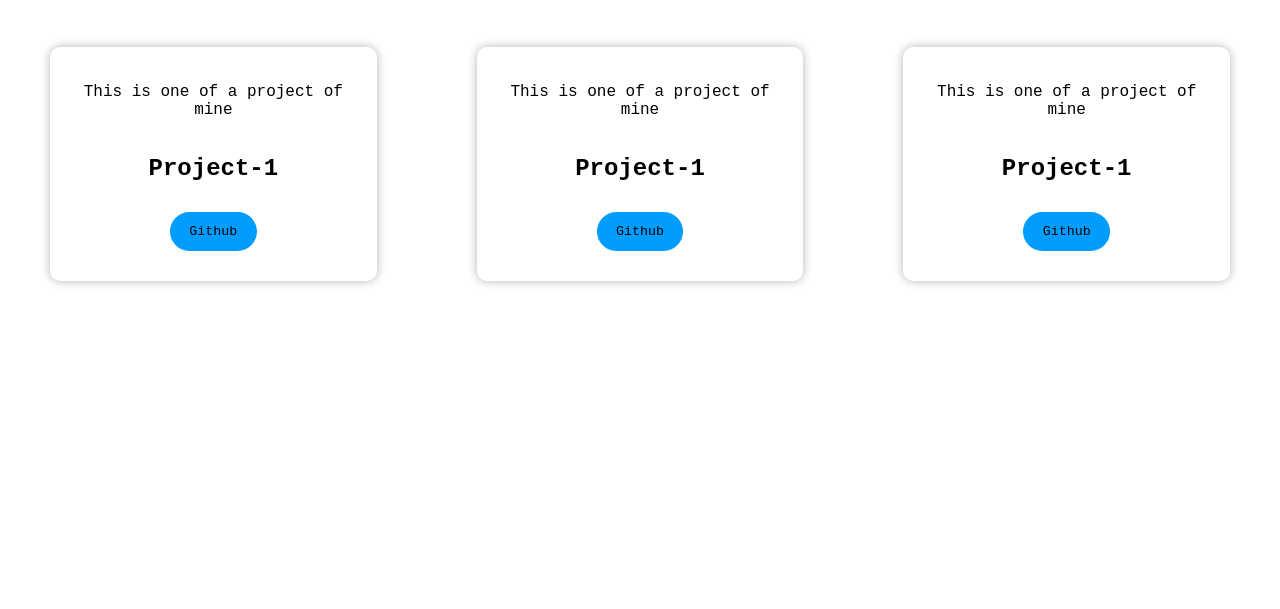
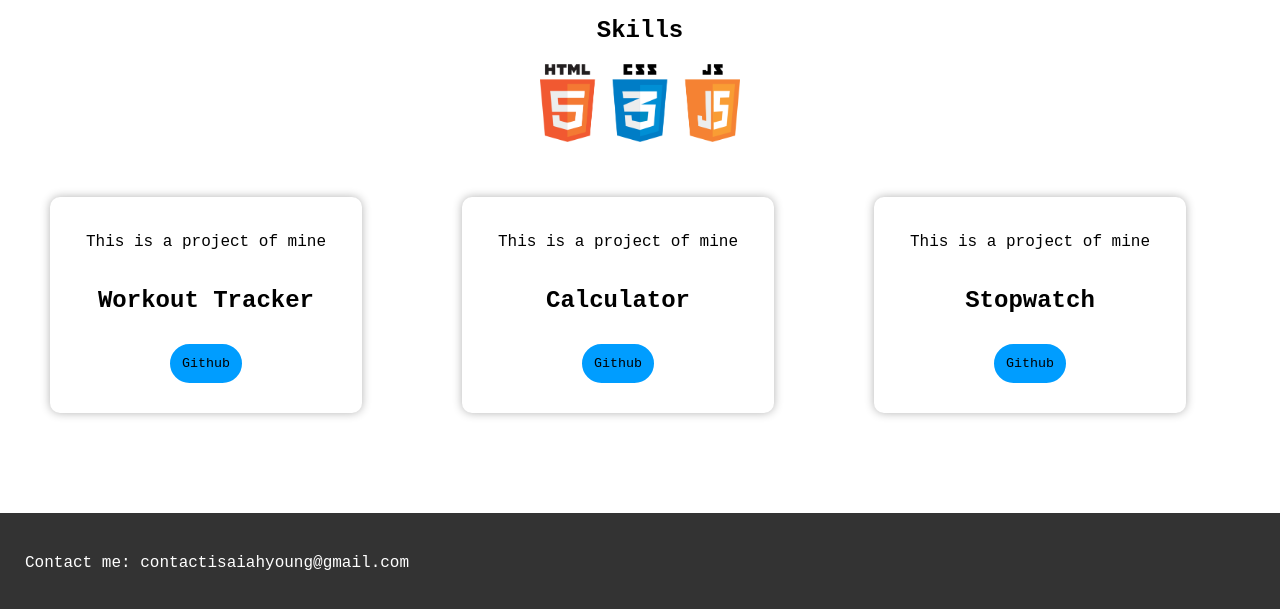
Before and after one commit to itsisaiahyoung/itsisaiahyoung.github.io, a plain HTML site: page index.html in a window 1280 px wide. Shown: the part 441-1050 px from the top of the page. Before the commit the page ends 800 px from the top, so only its background shows below. Drawn offline with Linux system fonts and the light colour scheme.

Commit message:
Added skills section and a foot for the contact section

```diff
--- a/index.html
+++ b/index.html
@@ -16,9 +16,9 @@
 
       <div class="nav-links">
         <a href="#">Home</a>
-        <a href="#">About</a>
+        <a href="#about">About</a>
         <a href="#projects">Projects</a>
-        <a href="#">Contact</a>
+        <a href="#contact">Contact</a>
       </div>
     </nav>
 
@@ -33,26 +33,36 @@
     </div>
   </header>
   <main>
-    <div class="about">
+    <div id="about">
         <p id="about-p"></p>
     </div>
 
 
-    <div div="projects">
+    <div id="skills">
+      <h2>Skills</h2>
+      <div class="skill-imgs">
+        <img src="imgs/programming-lang.png" width="200" />
+
+      </div>
+
+    </div>
+
+
+    <div id="projects">
       <div class="project-cards">
         <div class="card">
-          <p>This is one of a project of mine</p>
-          <h2>Project-1</h2>
+          <p>This is a project of mine</p>
+          <h2>Workout Tracker</h2>
           <button>Github</button>
         </div>
         <div class="card">
-          <p>This is one of a project of mine</p>
-          <h2>Project-1</h2>
+          <p>This is a project of mine</p>
+          <h2>Calculator</h2>
           <button>Github</button>
         </div>
         <div class="card">
-          <p>This is one of a project of mine</p>
-          <h2>Project-1</h2>
+          <p>This is a project of mine</p>
+          <h2>Stopwatch</h2>
           <button>Github</button>
         </div>
 
@@ -67,6 +77,12 @@
 
   </main>
 
+  <foot>
+    <div id="contact">
+      <p>Contact me: contactisaiahyoung@gmail.com</p>
+    </div>
+  </foot>
+
   <script src="app.js"></script>
 </body>
 </html>
--- a/style.css
+++ b/style.css
@@ -98,19 +98,19 @@
 
 /* about */
 
-.about {
+#about {
   display: flex;
   justify-content: center;
   text-align: center;
 }
 
 @media screen and (min-width: 750px) {
-  .about {
+  #about {
     margin: auto 200px;
   }
 }
 
-.about p::after {
+#about p::after {
   content: '';
   display: inline-block;
   width: 2px;
@@ -135,12 +135,22 @@
   }
 }
 
+/* skills secction */
+#skills {
+  display: flex;
+  flex-wrap: wrap;
+  flex-direction: column;
+  justify-content: center;
+  text-align: center;
+}
+
 
 /* Projects Section*/
 
 .project-cards {
   display: flex;
   flex-direction: column;
+  margin-bottom: 50px;
 }
 
 .card {
@@ -180,3 +190,14 @@
     flex-direction: row;
   }
 }
+
+foot {
+  display: flex;
+  background-color: #333;
+  width: 100%;
+  padding: 25px;
+}
+
+#contact p {
+  color: white;
+}
```
Also changed, not shown: imgs/css-icon.png (added), imgs/html-icon.png (added), imgs/programming-lang.png (added).
